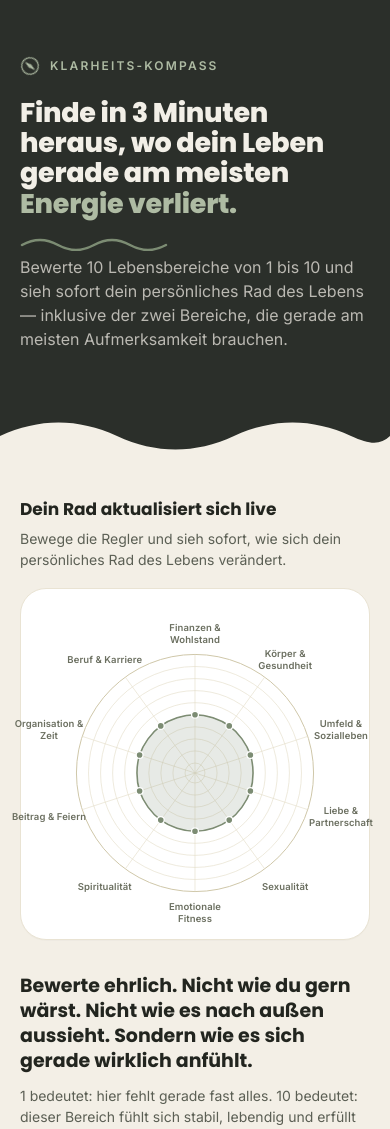
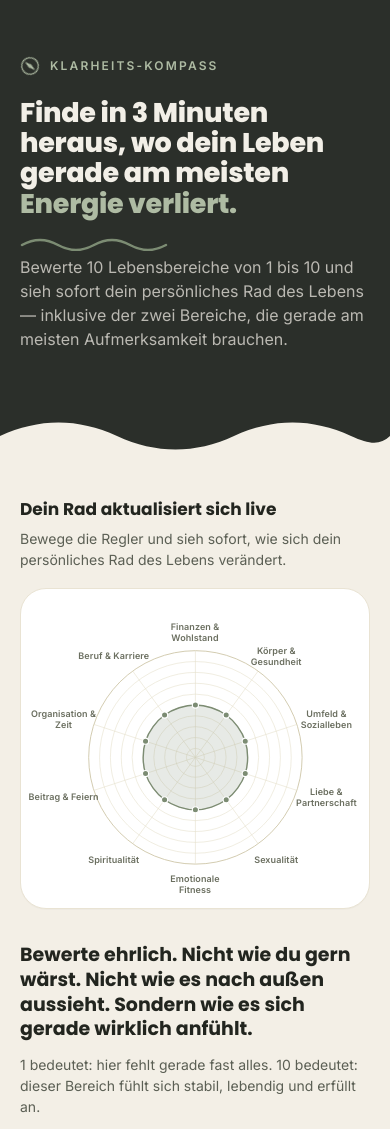
Before and after one commit to bacioralan/Klarheits-Kompass, a website: page index.html in a window 390 px wide. Shown: the top 1129 px of the page. Drawn offline with Linux system fonts and the light colour scheme.

Commit message:
Add files via upload

```diff
--- a/index.html
+++ b/index.html
@@ -420,10 +420,11 @@
        an (statt 92vw, was breiter als die Karte war und rechts über den Viewport
        hinausragte, weil ein zu breites Element bei margin:auto linksbündig
        ausbricht). So bleibt alles zentriert und vollständig im Bildschirm. */
-    .wheel-wrap{ width:100%; }
-    /* Label-Chips etwas schmaler halten, damit auch die Beschriftungen sicher
-       innerhalb des Viewports liegen. Betrifft nur Mobile; Desktop unverändert. */
-    .label-chip{ width:78px; font-size:9.5px; }
+    .wheel-wrap{ width:90%; }
+    /* Label-Chips schmaler + etwas kleinere Schrift, damit die Beschriftungen
+       links und rechts klar Abstand zum Bildschirmrand haben.
+       Betrifft nur Mobile; Desktop unverändert. */
+    .label-chip{ width:72px; font-size:9px; }
   }
 
   .result-img{
```
